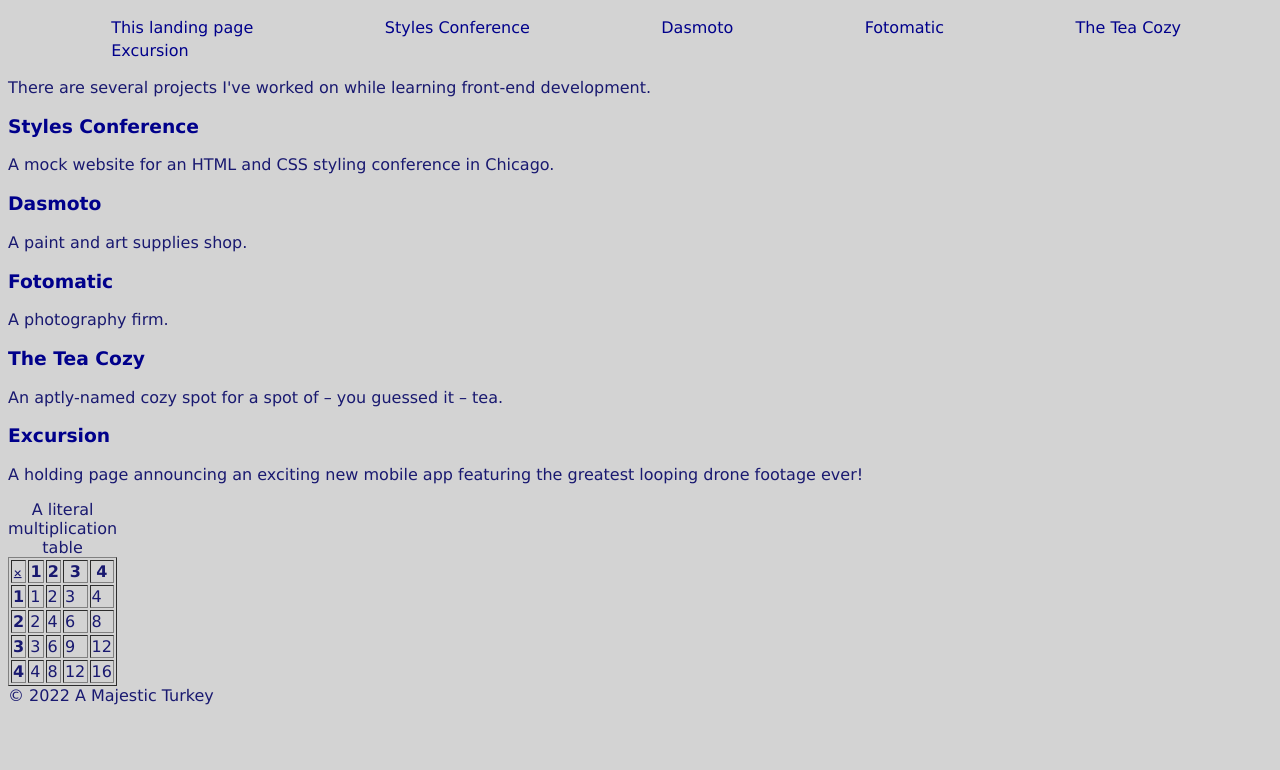
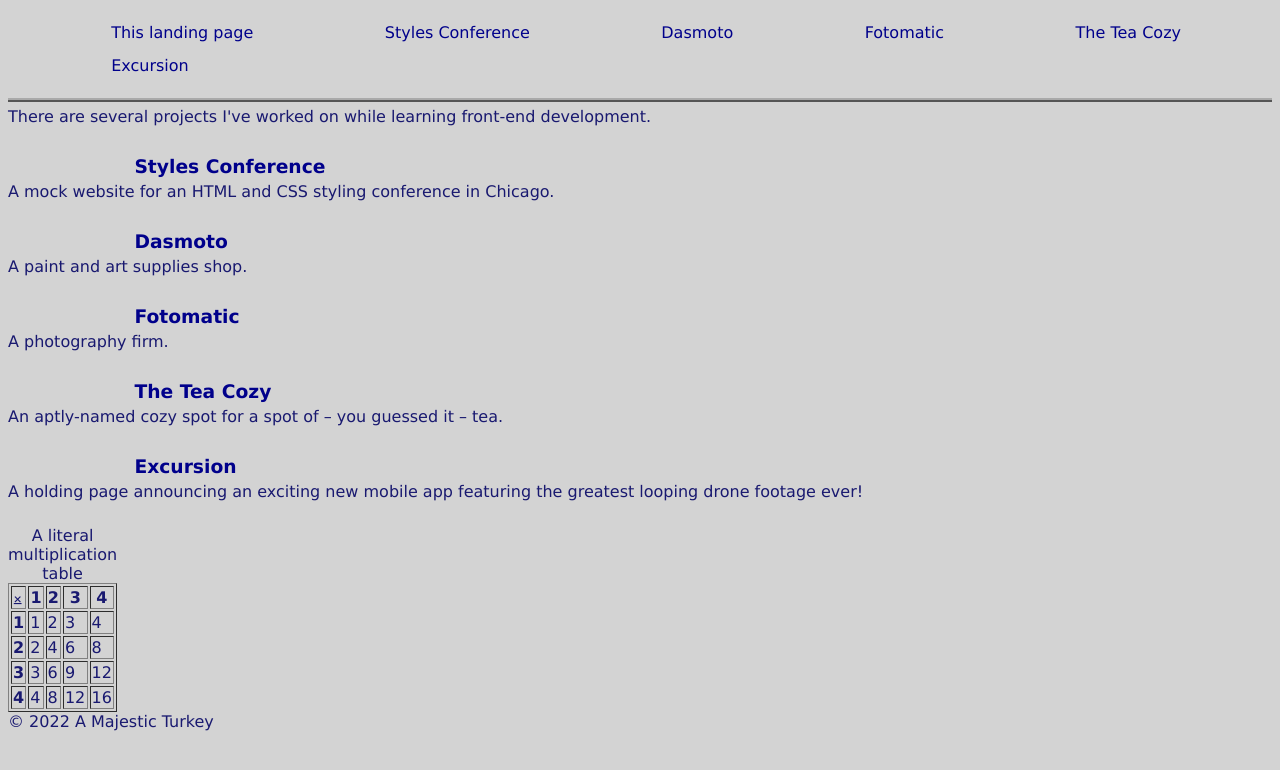
Before and after one commit to majesticturkey/Projects, a plain HTML site: page index.html in a window 1280 px wide. Drawn offline with Linux system fonts and the light colour scheme.

Commit message:
Landing page style changes

```diff
--- a/style.css
+++ b/style.css
@@ -9,15 +9,31 @@ a {
     text-decoration: none;
 }
 
+nav {
+    border-bottom: 4px ridge darkgrey;
+}
+
 nav li {
     display: inline-flex;
-    margin: 0 5%;
-    justify-items: right;
-    justify-content: right;
+    margin: 5px 5%;
     border: 2px dashed transparent;
+    align-content: space-around;
 }
 
 nav li:hover {
     border: 2px solid gray;
     box-shadow: 2px 2px 2px black;
 }
+
+h3 {
+    margin: 30px auto 5px 10%;
+}
+
+p {
+    margin: 0;
+    margin-top: 5px;
+}
+
+caption {
+    padding-top: 25px;
+}
```
